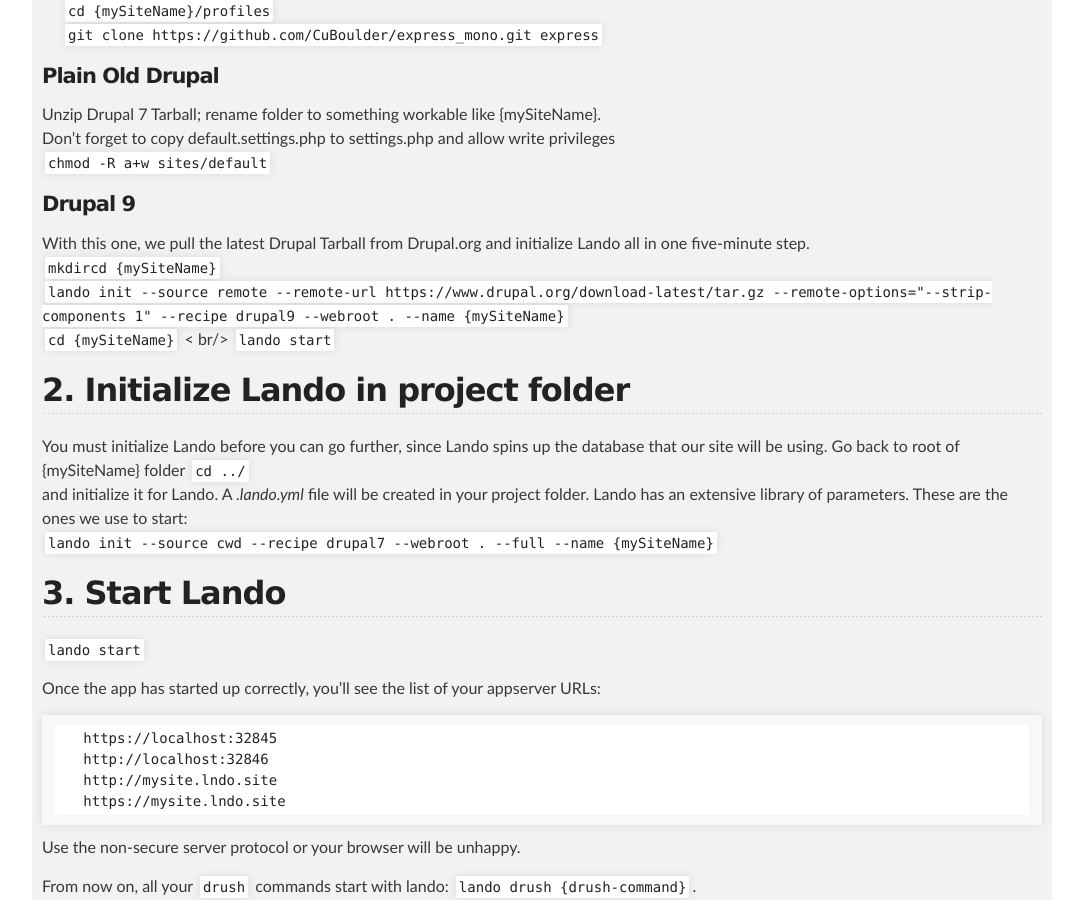
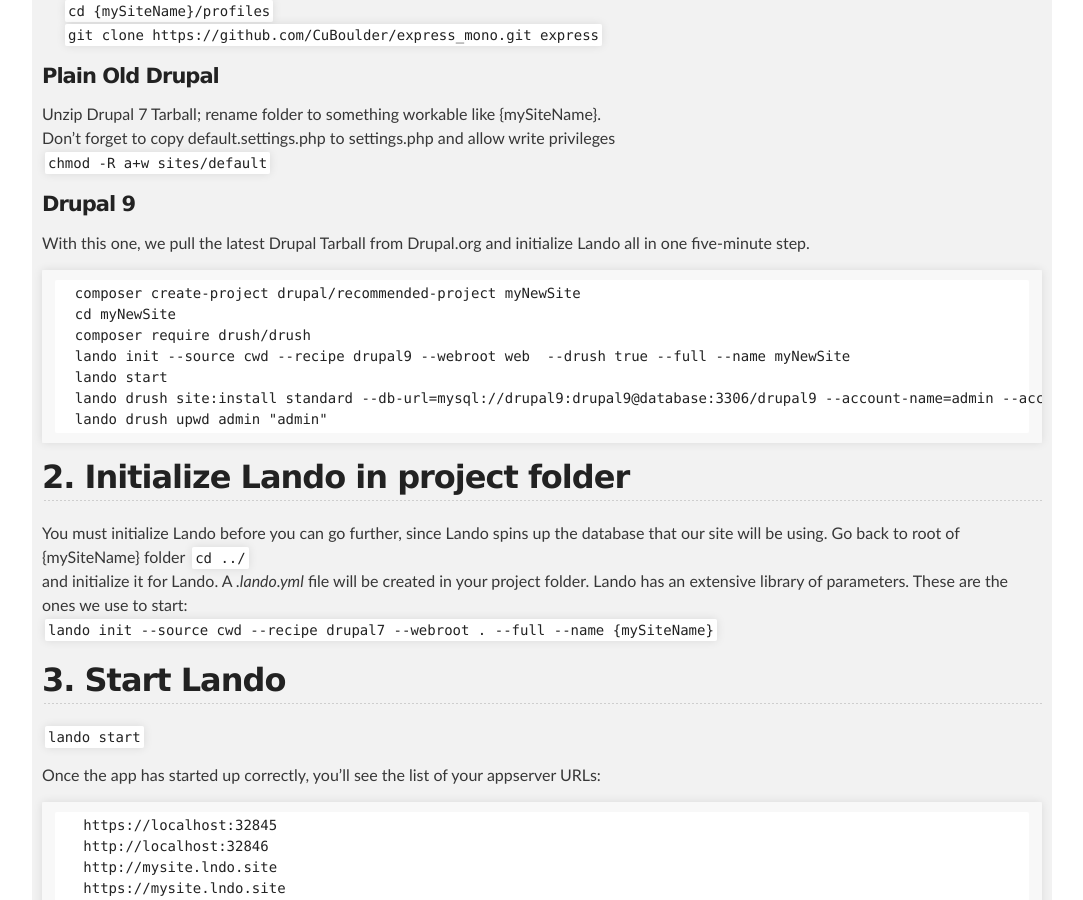
Before and after one commit to cathysnider/cathysnider.github.io, a Jekyll site: the page built from lando.md, in a window 1280 px wide and 900 px high, scrolled down 606 px. Shown: the whole window, without its empty margins (98-1181 px from the left). Built offline with Jekyll 4.4.1, drawn with Linux system fonts in a browser that asks for light colours.

````diff
--- a/lando.md
+++ b/lando.md
@@ -25,13 +25,16 @@ layout: default
    `chmod -R a+w sites/default`
 
 #### Drupal 9
-   With this one, we pull the latest Drupal Tarball from Drupal.org and initialize Lando all in one five-minute step. <br />
-   `mkdircd {mySiteName}` <br />
-  `lando init --source remote --remote-url https://www.drupal.org/download-latest/tar.gz --remote-options="--strip-components 1"  --recipe drupal9 --webroot . --name {mySiteName}` <br />
-  `cd {mySiteName}` < br/>
-  `lando start`
-
-
+  With this one, we pull the latest Drupal Tarball from Drupal.org and initialize Lando all in one five-minute step. <br />
+  ```
+  composer create-project drupal/recommended-project myNewSite
+  cd myNewSite
+  composer require drush/drush
+  lando init --source cwd --recipe drupal9 --webroot web  --drush true --full --name myNewSite
+  lando start
+  lando drush site:install standard --db-url=mysql://drupal9:drupal9@database:3306/drupal9 --account-name=admin --account-pass=admin  -v -y
+  lando drush upwd admin "admin"
+  ```
 ## 2. Initialize Lando in project folder
 
    You must initialize Lando before you can go further, since Lando spins up the database that our site will be using. Go back to root of {mySiteName} folder
````
Also changed, not shown: behat.md (+2 -2 lines).
